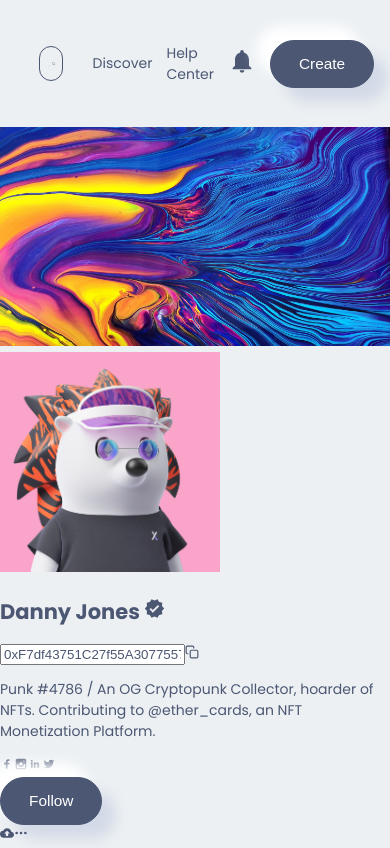
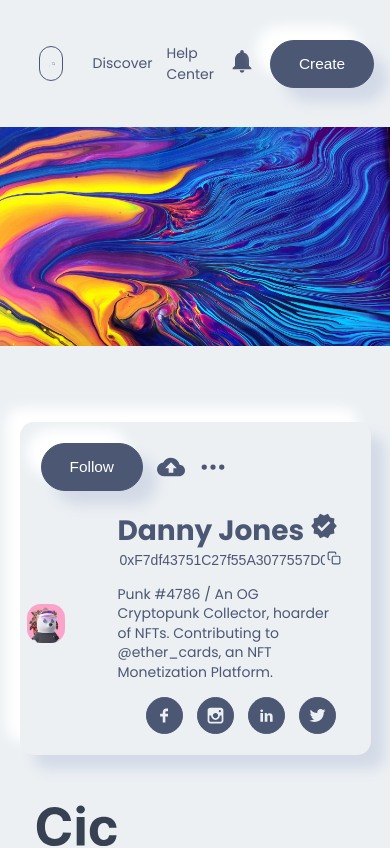
Before and after one commit to shisukeUrahara/web3-nft-marketplace, a Next.js app in the folder client/: page /author in a window 390 px wide. Shown: the top 848 px of the page. Built offline with nearby package versions, Linux system fonts and the light colour scheme.

Commit message:
styled AuthorProfileCard component

```diff
--- a/client/src/authorPage/AuthorProfileCard/AuthorProfileCard.jsx
+++ b/client/src/authorPage/AuthorProfileCard/AuthorProfileCard.jsx
@@ -81,12 +81,12 @@ const AuthorProfileCard = () => {
                     <Button btnText="Follow" handleClick={() => { }} />
                     <MdCloudUpload
                         onClick={() => { manageOption('share') }}
-                        className={Style.AuthorProfileCard_box_info_share_icon}
+                        className={Style.AuthorProfileCard_box_share_icon}
                     />
 
                     {
                         option === 'share' && (
-                            <div className={Style.AuthorProfileCard_box_info_share_upload}>
+                            <div className={Style.AuthorProfileCard_box_share_upload}>
                                 <p>
                                     <span>
                                         <TiSocialFacebook />
--- a/client/src/authorPage/AuthorProfileCard/AuthorProfileCard.module.css
+++ b/client/src/authorPage/AuthorProfileCard/AuthorProfileCard.module.css
@@ -0,0 +1,202 @@
+.AuthorProfileCard{
+    width: 100%;
+    z-index: 22222;
+    margin-top: 5rem;
+}
+
+.AuthorProfileCard_box{
+    width: 80%;
+    margin:  0 auto;
+    display: grid;
+    grid-template-columns: 1fr 4fr 1.3fr;
+    align-items: center;
+    background-color: var(--main-bg-color);
+    padding: 2.5rem 2rem;
+    border-radius: 1rem;
+    box-shadow: var(--box-shadow);
+    gap: 3rem;
+}
+
+.AuthorProfileCard_box_img_img{
+    border-radius: 1rem;
+}
+
+.AuthorProfileCard_box_info h2{
+    font-size: 2.5rem;
+    line-height: 0;
+    margin-top: -.5rem;
+}
+
+.AuthorProfileCard_box_info_address{
+    margin-top: -1rem;
+}
+
+.AuthorProfileCard_box_info_address input{
+    outline: none;
+    width: 35%;
+    font-size: 1rem;
+    border: none;
+    background-color: transparent;
+}
+
+.AuthorProfileCard_box_info_address_icon{
+    transition:  all .3s ease-in;
+}
+
+.AuthorProfileCard_box_info_address_icon:hover{
+    box-shadow: var(--box-shadow);
+    cursor: pointer;
+    color: var(--icons-color);
+}
+
+.AuthorProfileCard_box_info p{
+    font-size: 1.1rem;
+    line-height: 1;
+    width: 90%;
+}
+
+.AuthorProfileCard_box_info_social{
+    display: flex;
+    align-items: center;
+    gap: 1rem;
+    font-size: 1.5rem;
+}
+
+
+.AuthorProfileCard_box_info_social a{
+    background-color: var(--icons-color);
+    color: var(--main-bg-color);
+    border-radius: 50%;
+    display: grid;
+    padding: .5rem;
+    border: 1px solid var(--icons-color);
+    transition: all .3s ease-in;
+    cursor: pointer;
+}
+
+.AuthorProfileCard_box_info_social a:hover{
+    box-shadow: var(--box-shadow);
+    background-color: var(--main-bg-color);
+    border: 1px solid var(--icons-color);
+    color: var(--icons-color);
+}
+
+.AuthorProfileCard_box_share{
+    display: flex;
+    align-items: center;
+    align-self: start;
+    gap: 2rem;
+    position: relative;
+}
+
+.AuthorProfileCard_box_share_icon{
+    font-size: 2.5rem;
+    cursor: pointer;
+}
+
+.AuthorProfileCard_box_share_upload{
+    position: absolute;
+    padding: .5rem;
+    width: 15rem;
+    box-shadow: var(--box-shadow);
+    border-radius: 1rem;
+    background-color: var(--main-bg-color);
+    left: 2rem;
+    top: 5rem;
+    z-index: 1111111;
+}
+
+
+.AuthorProfileCard_box_share_upload p{
+    display: flex;
+    align-items: center;
+    line-height: 0;
+    gap: 1rem;
+    cursor: pointer;
+    transition: all .3s ease-in;
+    padding: .3rem .5rem;
+}
+
+.AuthorProfileCard_box_share_upload p:hover{
+    background-color: var(--icons-color);
+    color: var(--main-bg-color);
+    border-radius: .2rem;
+}
+
+.AuthorProfileCard_box_share_upload span{
+    font-size: 1.5rem;
+}
+
+.AuthorProfileCard_box_share_report{
+    position: absolute;
+    padding: .5rem;
+    width: 10rem;
+    box-shadow: var(--box-shadow);
+    border-radius: 1rem;
+    background-color: var(--main-bg-color);
+    left: 5rem;
+    top: 4rem;
+    z-index: 111111;
+}
+
+.AuthorProfileCard_box_share_report p{
+    display: flex;
+    align-items: center;
+    gap: 2rem;
+}
+
+
+@media screen and (max-width: 35em) {
+    .AuthorProfileCard_box{
+        width: 90%;
+        grid-template-columns: 1fr;
+        padding: .5rem .5rem 1.5rem;
+        gap: 1rem;
+    }
+    .AuthorProfileCard_box_img{
+        width: 50%;
+    }
+
+    .AuthorProfileCard_box_info h2{
+        font-size: 2rem;
+    }
+
+    .AuthorProfileCard_box_info_address input{
+        width: 85%;
+    }
+
+    .AuthorProfileCard_box_info p{
+        font-size: 1rem;
+        line-height: 1.4;
+        width: 90%;
+    }
+    .AuthorProfileCard_box_info_social{
+        padding:  0 2rem;
+    }
+
+    .AuthorProfileCard_box_share{
+        grid-column: 1 / -1;
+        grid-row:  1 / -1;
+        padding: 1rem;
+        gap: 1rem;
+    }
+
+    .AuthorProfileCard_box_share_icon{
+        font-size: 2rem;
+    }
+
+    .AuthorProfileCard_box_share_upload{
+        left: 9rem;
+    }
+
+    .AuthorProfileCard_box_share_report{
+        left: 9rem;
+    }
+}
+
+@media screen and (min-device-width: 768px) and (max-device-width: 1024px) {
+    .AuthorProfileCard_box{
+        grid-template-columns: 1fr 2fr;
+        gap: 1rem;
+    }
+}
```
